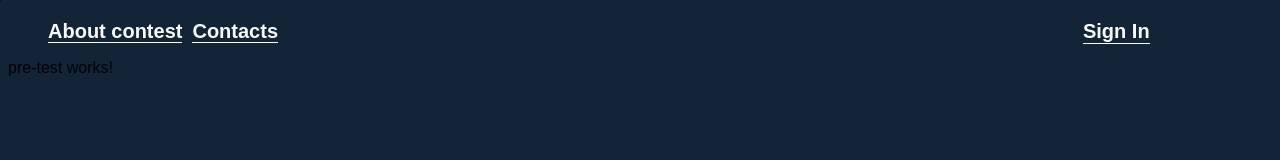
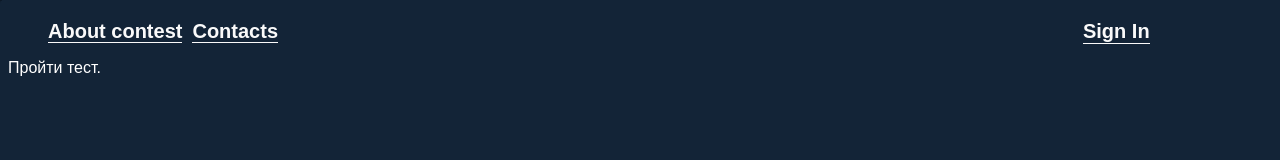
Before and after one commit to llextor/admission-testUI, an Angular app: page /pre-test in a window 1280 px wide. Shown: the top 160 px of the page. Built offline with nearby package versions, Linux system fonts and the light colour scheme.

Commit message:
login\registration v.2

```diff
--- a/src/app/auth/auth.service.ts
+++ b/src/app/auth/auth.service.ts
@@ -13,7 +13,8 @@ export class AuthService {
     return this.apiURL + '/' + url;
   }
   signIn(name: string, password: string) {
-    return this.http.get<User>('http://167.99.206.63:8080/admission-test-0.0.1-SNAPSHOT/users/user/' + name + '&' + password + '/').
+    return this.http.get<User>
+    ('http://167.99.206.63:8080/admission-test-0.0.1-SNAPSHOT/users/user?name=' + name + '&password=' + password).
     subscribe(
       user => {
       localStorage.setItem('currentUser', JSON.stringify(user));
--- a/src/app/pre-test/pre-test.component.css
+++ b/src/app/pre-test/pre-test.component.css
@@ -0,0 +1,3 @@
+p {
+  color:white;
+}
--- a/src/app/pre-test/pre-test.component.html
+++ b/src/app/pre-test/pre-test.component.html
@@ -1,3 +1,3 @@
 <p>
-  pre-test works!
+  Пройти тест.
 </p>
```
Also changed, not shown: src/app/auth/alert/alert.component.html (line endings or trailing spaces).
